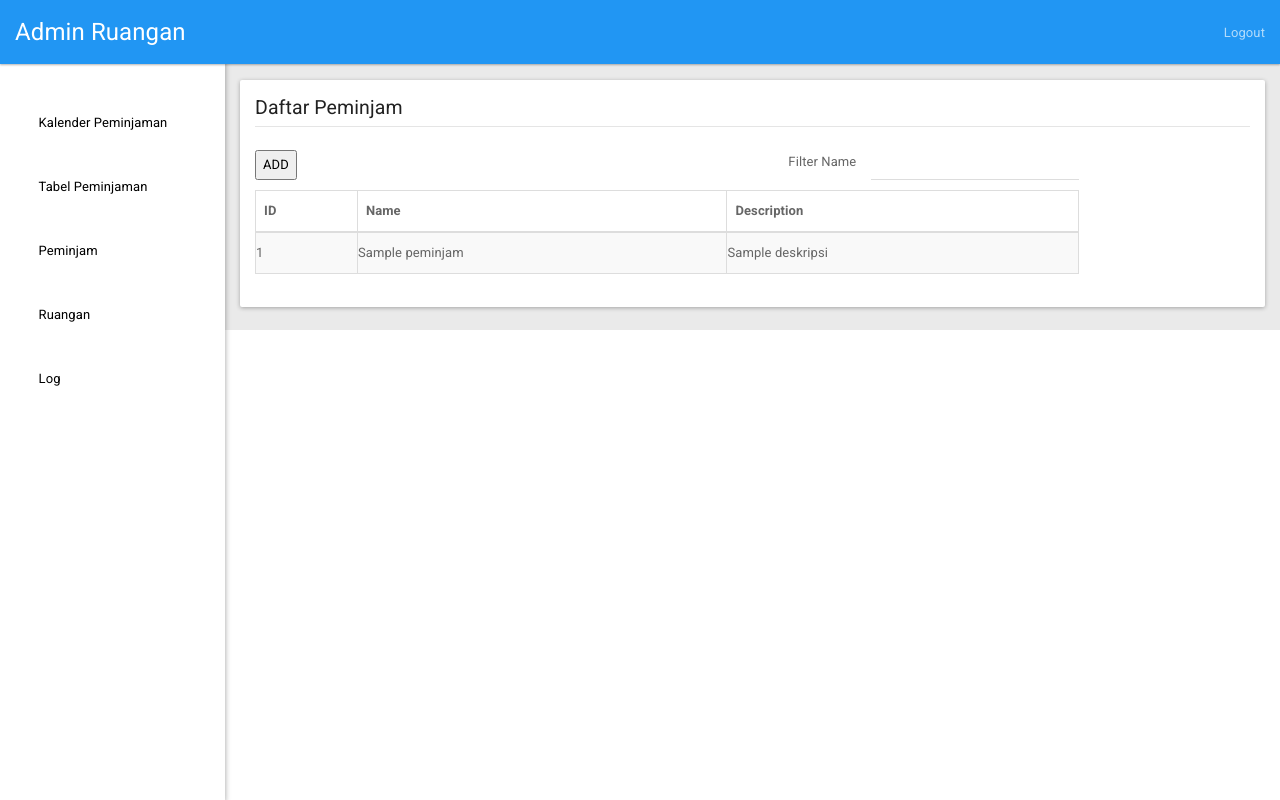
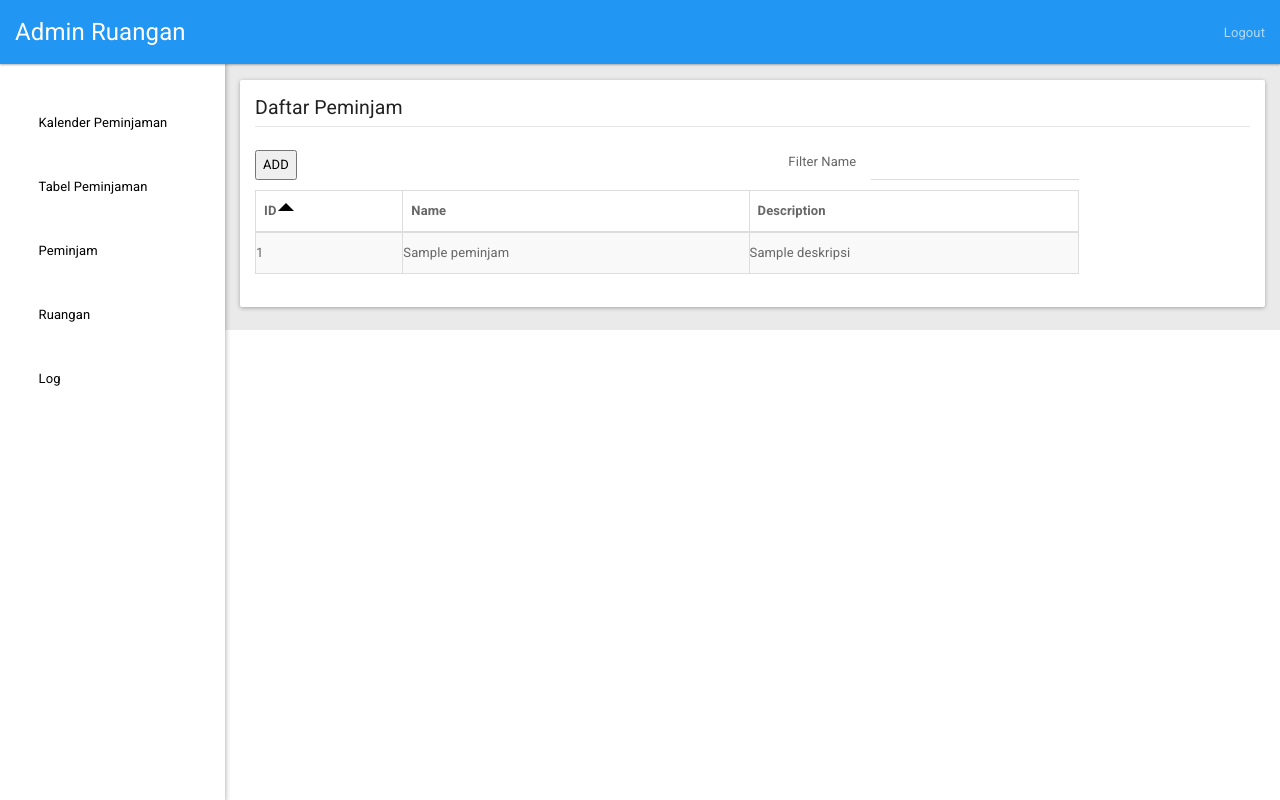
Before and after one commit to harryawk/sarpras_website, a Django app: template peminjam/templates/peminjam/index.html in a window 1280 px wide. Run offline with Django 3.2, Linux system fonts and the light colour scheme; the template is opened without the code that fills it: most values are stand-ins (such as "Sample title", 1, 10 or a date in 2020); some libraries are stand-ins or nearby versions; some web fonts are replaced.

Commit message:
add arrow down and up for sorting table on peminjam

```diff
--- a/peminjam/templates/peminjam/index.html
+++ b/peminjam/templates/peminjam/index.html
@@ -3,6 +3,35 @@
 
 {% block head %}
 <title>Daftar Peminjam</title>
+
+<style>
+
+	table th:hover {
+		cursor: pointer;
+	}
+
+	.arrow-down:after,.arrow-up:after {
+		content: ' ';
+		position: relative;
+		left: 2px;
+		border: 8px solid transparent;
+	}
+
+	.arrow-down:after {
+		top: 10px;
+		border-top-color: black;
+	}
+
+	.arrow-up:after {
+		bottom: 15px;
+		border-bottom-color: black;
+	}
+
+	.arrow-down,.arrow-up {
+		padding-right: 0px;
+	}
+
+</style>
 
 {% endblock %}
 
@@ -30,6 +59,7 @@
             location.href = path;
         };
 
+		/* ORIGINAL CODE
         $scope.order = 'id';
         $scope.sort = function ( coll ) {
             if($scope.order == coll) {
@@ -38,6 +68,42 @@
                 $scope.order = coll;
             }
         };
+		*/
+
+		/* EXPERIMENTAL CODE (Add arrow-down and arrow-up) */
+
+		// column state
+		$scope.column = 'id';
+
+		// sort ordering (Ascending or Descending). True for Descending
+		$scope.reverse = false;
+
+		$scope.sort = function ( coll ) {
+
+			$scope.column = coll;
+
+			if ($scope.reverse) {
+				$scope.reverse = false;
+				$scope.reverseclass = 'arrow-up';
+			} else {
+				$scope.reverse = true;
+				$scope.reverseclass = 'arrow-down';
+			}
+
+        };
+
+		// change the arrow direction
+		$scope.sortClass = function(col) {
+			if ($scope.column == col) {
+				if ($scope.reverse) {
+					return 'arrow-down';
+				} else {
+					return 'arrow-up';
+				}
+			} else {
+				return '';
+			}
+		};
 
 	});
 </script>
@@ -65,17 +131,22 @@
                     <table class="table table-striped table-hover table-bordered">
                         <thead>
                             <tr>
-                                <th ng-click="sort('id')">ID</th>
-                                <th ng-click="sort('nama')">Name</th>
-                                <th ng-click="sort('deskripsi')">Description</th>
+                                <th ng-click="sort('id')" ng-class="sortClass('id')">ID</th>
+                                <th ng-click="sort('nama')" ng-class="sortClass('nama')">Name</th>
+                                <th ng-click="sort('deskripsi')" ng-class="sortClass('deskripsi')">Description</th>
                             </tr>
                         </thead>
                         <tbody>
+						<!--
                            <tr ng-repeat = "peminjamData in peminjamListData | orderBy : order | filter:{id:filterId} | filter:{nama:filterNama}" ng-click="go(peminjamData.edit_link)">
-                               <td>{[{ peminjamData.id }]}</td>
+                        -->
+							<tr ng-repeat = "peminjamData in peminjamListData | orderBy : column : reverse | filter:{id:filterId} | filter:{nama:filterNama}" ng-click="go(peminjamData.edit_link)">
+
+							   <td>{[{ peminjamData.id }]}</td>
                                <td>{[{ peminjamData.nama }]}</td>
                                <td>{[{ peminjamData.deskripsi }]}</td>
-                           </tr>
+
+							</tr>
                         </tbody>
                     </table>
                 </div>
```
